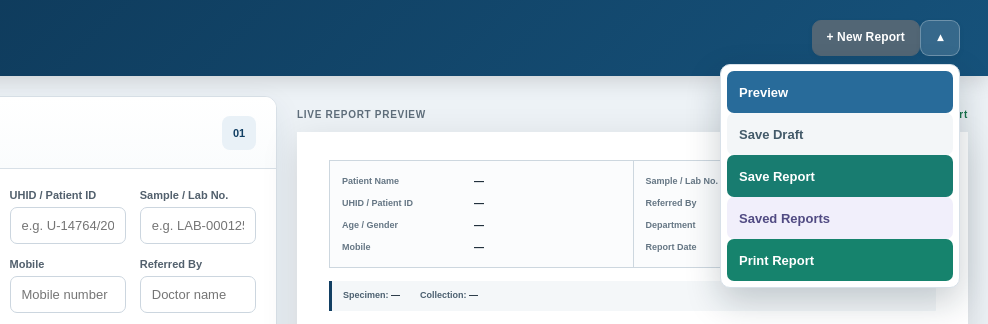
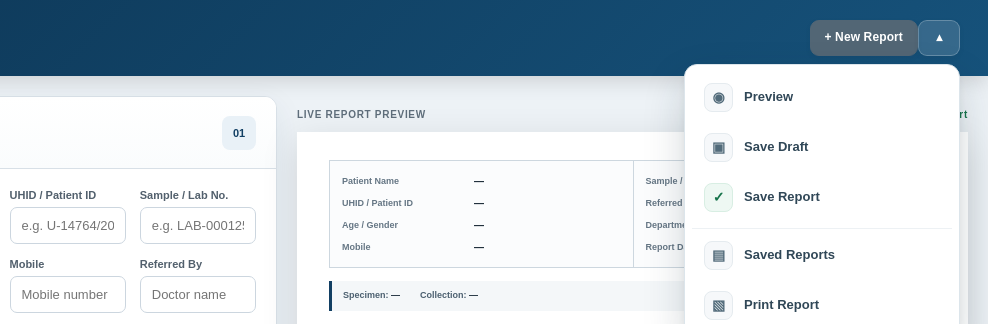
Before and after one commit to shreebalaji767/PATHOLOGY-REPORT-APP, a plain HTML site: page app.html in a window 1280 px wide. Both pictures are taken after a click on the button "Show report actions". Shown: the top 324 px of the page, 292-1280 px from the left. Drawn offline with Linux system fonts and the light colour scheme.

Commit message:
Polish report actions dropdown menu

```diff
--- a/static/css/pathology.css
+++ b/static/css/pathology.css
@@ -3438,3 +3438,115 @@ button.is-feedback-error {
   .remove-section-btn,.duplicate-section-btn { min-width:38px; }
 }
 @media screen and (prefers-reduced-motion:reduce) { html { scroll-behavior:auto; } }
+
+
+/* =========================================================
+   CLEAN REPORT ACTION DROPDOWN
+   Scoped overrides keep every menu action visually consistent.
+========================================================= */
+#reportActionsMenu {
+    width: min(276px, calc(100vw - 24px));
+    padding: 7px;
+    border: 1px solid #dce5eb;
+    border-radius: 13px;
+    background: #fff;
+    box-shadow: 0 18px 42px rgba(22, 43, 58, .18), 0 3px 9px rgba(22, 43, 58, .06);
+    transform-origin: top right;
+}
+#reportActionsMenu .split-menu-item,
+#reportActionsMenu #previewBtn,
+#reportActionsMenu #saveDraftBtn,
+#reportActionsMenu #saveReportBtn,
+#reportActionsMenu #savedReportsBtn,
+#reportActionsMenu #installAppBtn,
+#reportActionsMenu #printBtn {
+    display: flex;
+    align-items: center;
+    gap: 11px;
+    width: 100%;
+    min-height: 44px;
+    margin: 1px 0;
+    padding: 10px 12px;
+    border: 0;
+    border-radius: 8px;
+    background: transparent;
+    color: #304757;
+    box-shadow: none;
+    font: 600 13px/1.25 Arial, Helvetica, sans-serif;
+    text-align: left;
+    letter-spacing: 0;
+    cursor: pointer;
+    transition: background-color .15s ease, color .15s ease;
+}
+#reportActionsMenu .split-menu-item::before {
+    display: inline-grid;
+    place-items: center;
+    width: 27px;
+    height: 27px;
+    flex: 0 0 27px;
+    border: 1px solid #e5ebef;
+    border-radius: 8px;
+    background: #f6f8fa;
+    color: #526b7a;
+    font-size: 14px;
+    font-weight: 700;
+}
+#reportActionsMenu #previewBtn::before { content: "◉"; }
+#reportActionsMenu #saveDraftBtn::before { content: "▣"; }
+#reportActionsMenu #saveReportBtn::before { content: "✓"; color: #16734a; background: #eef8f3; border-color: #d8eee3; }
+#reportActionsMenu #savedReportsBtn::before { content: "▤"; }
+#reportActionsMenu #installAppBtn::before { content: "↓"; }
+#reportActionsMenu #printBtn::before { content: "▧"; }
+#reportActionsMenu #savedReportsBtn {
+    margin-top: 6px;
+    padding-top: 12px;
+    border-top: 1px solid #edf1f4;
+    border-radius: 0 0 8px 8px;
+}
+#reportActionsMenu .split-menu-item:hover,
+#reportActionsMenu .split-menu-item:focus-visible,
+#reportActionsMenu #previewBtn:hover,
+#reportActionsMenu #saveDraftBtn:hover,
+#reportActionsMenu #saveReportBtn:hover,
+#reportActionsMenu #savedReportsBtn:hover,
+#reportActionsMenu #installAppBtn:hover,
+#reportActionsMenu #printBtn:hover {
+    outline: none;
+    background: #f0f5f8;
+    color: #123f63;
+    box-shadow: none;
+    transform: none;
+}
+#reportActionsMenu .split-menu-item:focus-visible {
+    outline: 2px solid #7eabc7;
+    outline-offset: -2px;
+}
+#reportActionsMenu .split-menu-item:disabled { opacity: .55; cursor: wait; }
+#reportActionsMenu .split-menu-item.is-feedback-loading { background: #f3f6f8; }
+#reportActionsMenu .split-menu-item.is-feedback-success { background: #eaf7f1; color: #14633f; }
+#reportActionsMenu .split-menu-item.is-feedback-error { background: #fff0f0; color: #a52d2d; }
+#reportActionsMenu .split-menu-item.is-feedback-success::before {
+    background: #e2f3e9;
+    border-color: #cce8d7;
+    color: #16734a;
+}
+#reportActionsToggle {
+    min-width: 42px;
+    border-color: rgba(255,255,255,.24);
+}
+#reportActionsToggle:hover,
+#reportActionsToggle:focus-visible { filter: brightness(1.08); }
+@media screen and (max-width: 600px) {
+    #reportActionsMenu {
+        left: 0;
+        right: auto;
+        width: min(290px, calc(100vw - 24px));
+        max-height: min(70vh, 420px);
+        overflow-y: auto;
+        overscroll-behavior: contain;
+    }
+    #reportActionsMenu .split-menu-item { min-height: 46px; }
+}
+@media (prefers-reduced-motion: reduce) {
+    #reportActionsMenu .split-menu-item { transition: none; }
+}
```
